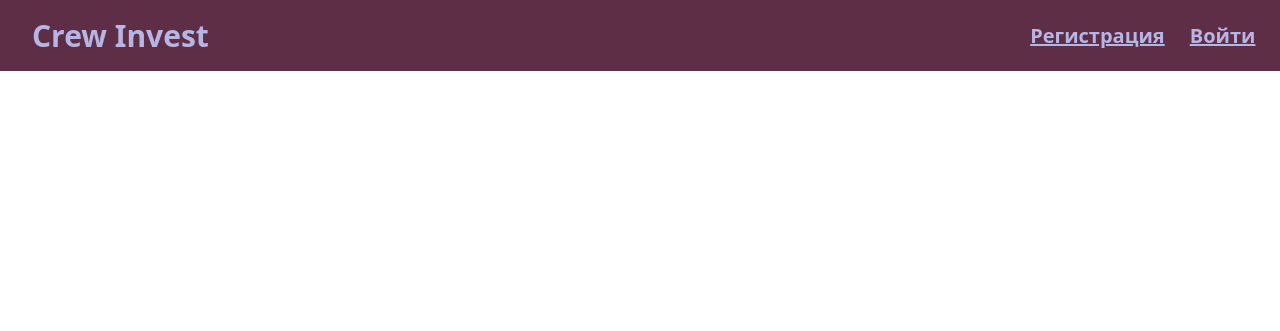
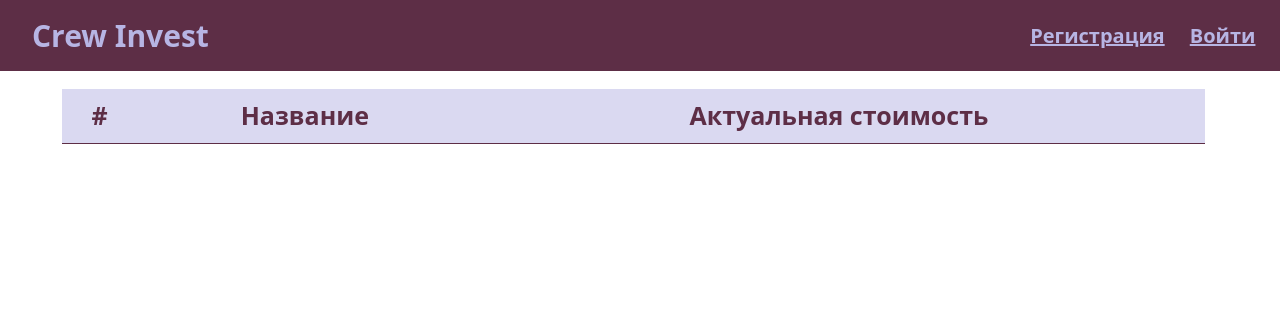
Before and after one commit to INGIBITR/CREW_INVEST, a Django app: page / in a window 1280 px wide. Shown: the top 331 px of the page. Run offline with Django 4.2, Linux system fonts and the light colour scheme; lists and menus that the app fills with data are empty; some libraries are stand-ins or nearby versions.

Commit message:
mainpage

```diff
--- a/crew_invest/app/views.py
+++ b/crew_invest/app/views.py
@@ -13,7 +13,9 @@ def profile(request):
     return render(request, 'profile.html', {'stocks': stocks})
 
 def main(request):
-    return render(request, 'main.html')
+
+    url = 'https://cloud.iexapis.com/stable/tops?token=sk_4d09ca49f6414e649ec494e14f079795&symbols=aapl,fb'
+    return render(request, 'main.html', {'url': url})
 
 #@login_required
 def payment(request):
--- a/crew_invest/static/css/my.css
+++ b/crew_invest/static/css/my.css
@@ -83,6 +83,10 @@ main {
     font-size: 25px;
     padding-right: 5%;
     padding-top: 2%;
+}
+
+.mainpage {
+    margin-left: 4%;
 }
 
 .stocks table {
--- a/crew_invest/templates/main.html
+++ b/crew_invest/templates/main.html
@@ -2,7 +2,40 @@
 {% load static %}
 {% load bootstrap4 %}
 {% block title %}Главная{% endblock title %}
+{% block content %}
+<div class="stocks mainpage">
+    <table class="table">
+        <thead class="thead-stocks">
+          <tr>
+            <th scope="col">#</th>
+            <th scope="col">Название</th>
+            <th scope="col">Актуальная стоимость</th>
+          </tr>
+        </thead>
+        <tbody id = 'maintable'>
 
-{% block content %}
-
+        </tbody>
+      </table>
+</div>
+</div>
+<script>
+    async function drawTable(url){
+        var data = fetch(url).then(function(response) {
+            return response.json();
+            }).then(function(data) {
+            console.log(data);
+            }).catch(function() {
+            console.log("Booo");
+            });
+        var obj = JSON.parse(json);
+        console.log(stringify(data))
+        var table - document.getElementById('maintable');
+        table.innerHTML = '';
+        for (var i = 0; i < obj.length; i++) {
+            table.innerHTML += '<tr> <th scope="row">' + i.toString() + '</th>';
+            table.innerHTML += '<td>' + obj[i].toString() + '</td> </tr>';
+        }
+    }
+    drawTable({{url}});
+</script>
 {% endblock content %}
```
